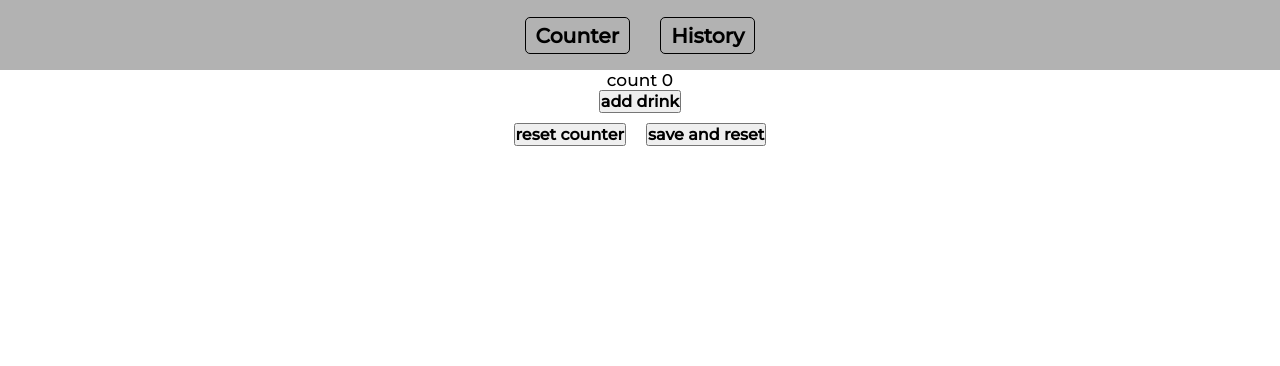
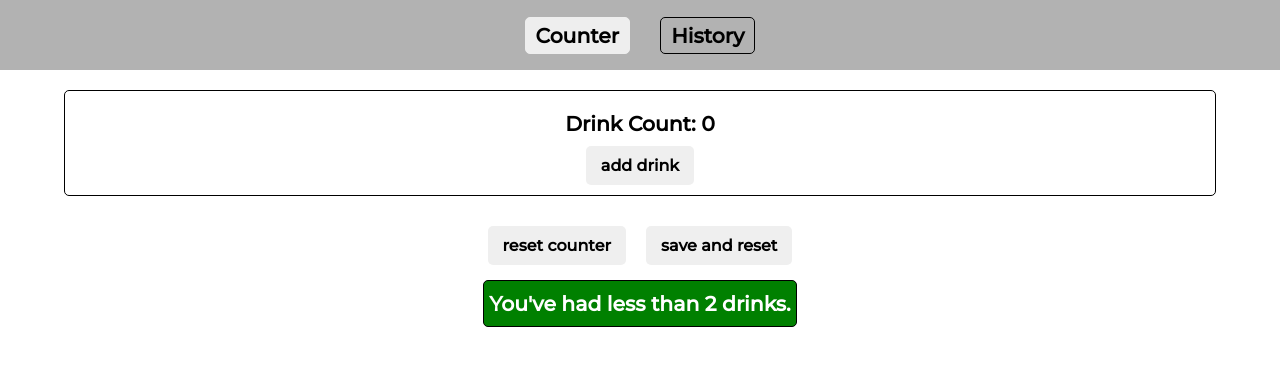
Before and after one commit to yemi-kelani/drink-tracker, a React (Create React App) app: page / in a window 1280 px wide. Shown: the top 366 px of the page. Built offline with nearby package versions, Linux system fonts and the light colour scheme.

Commit message:
more updates

```diff
--- a/src/App.css
+++ b/src/App.css
@@ -60,14 +60,21 @@ body {
   z-index: inherit;
 }
 
+.active-link {
+  background-color: #eee;
+  border: 1px solid #eee;
+}
+
 .page-container {
   width: 100%;
   height: auto;
 
   top: 70px;
-  left: 0;
   position: absolute;
   z-index: -1;
+
+  display: flex;
+  justify-content: center;
 }
 
 li, a, button {
@@ -80,6 +87,25 @@ li, a, button {
 
 hr {
   width: 90%;
+  margin-bottom: 10px;
+}
+
+button {
+  border: none;
+  border-radius: 5px;
+  padding: 10px 15px;
+  cursor: pointer;
+}
+
+button:hover {
+  transition: 0.25s ease-out;
+  -webkit-filter: brightness(80%);
+}
+
+p {
+  font-size: larger;
+  font-weight: bold;
+  padding: 10px 0px;
 }
 
 #counter-page, #history-page {
@@ -87,8 +113,51 @@ hr {
   flex-direction: column;
   justify-content: center;
   align-items: center;
+  width: 90%;
+}
+
+#counter-page > #counter-container {
+  display: flex;
+  flex-direction: column;
+  justify-content: center;
+  align-items: center;
+  padding: 10px 0px;
+  width: 100%;
+  border: 1px solid black;
+  border-radius: 5px;
+  margin: 20px 0px;
 }
 
 #counter-page > .log-options button {
   margin: 10px 10px;
 }
+
+.alert {
+  margin: 5px 0px;
+  border: 1px solid black;
+  border-radius: 5px;
+  color: white;
+}
+
+.alert > p {
+  margin: auto;
+  padding: 10px 5px;
+}
+
+.alert-green {
+  color: white;
+  background-color: green;
+}
+
+.alert-yellow {
+  color: black;
+  background-color: yellow;
+}
+
+.alert-orange {
+  background-color: orange;
+}
+
+.alert-red {
+  background-color: red;
+}
--- a/src/App.js
+++ b/src/App.js
@@ -6,8 +6,8 @@ const Counter = ({ counter, setCounter }) => {
   return (
     <div id="counter-page">
 
-      <p>count {counter}</p>
-
+      <div id="counter-container">
+        <p>Drink Count: {counter}</p>
         <button
           id="counter-btn"
           onClick={
@@ -17,6 +17,7 @@ const Counter = ({ counter, setCounter }) => {
           }>
           add drink
         </button>
+      </div>
 
       <div className="log-options">
         <button
@@ -37,6 +38,41 @@ const Counter = ({ counter, setCounter }) => {
           save and reset
         </button>
       </div>
+
+      {
+        counter < 2 ?
+        <div className="alert alert-green">
+          <p>You've had less than 2 drinks.</p>
+        </div>
+        : <></>
+      }
+      {
+        counter >= 2 && counter < 4 ?
+        <div className="alert alert-yellow">
+          <p>Heads up! You've had <b>2</b>  or more drinks already.</p>
+        </div>
+        : <></>
+      }
+      {
+        counter >= 4 && counter < 6 ?
+        <div className="alert alert-orange">
+          <p>
+            Heads up! You've had <b>4</b> or more drinks.
+            Maybe slow down?
+          </p>
+        </div>
+        : <></>
+      }
+      {
+        counter >= 6 ?
+        <div className="alert alert-red">
+          <p>
+            Woah, slow down! You've had <b>{counter}</b> drinks.
+          </p>
+        </div>
+        : <></>
+      }
+
     </div>
   )
 }
@@ -80,11 +116,11 @@ const App = () => {
       <nav className="navigation-bar">
         <ul id="nav-links">
           <li
-            className="nav-link"
+            className={`nav-link ${page == "counter" ? "active-link" : ""}`}
             onClick={() => {setPage("counter")}}
           >Counter</li>
           <li
-            className="nav-link"
+            className={`nav-link ${page == "history" ? "active-link" : ""}`}
             onClick={() => {setPage("history")}}
           >History</li>
         </ul>
```
Lines whose indentation alone changed are shown as unchanged.
